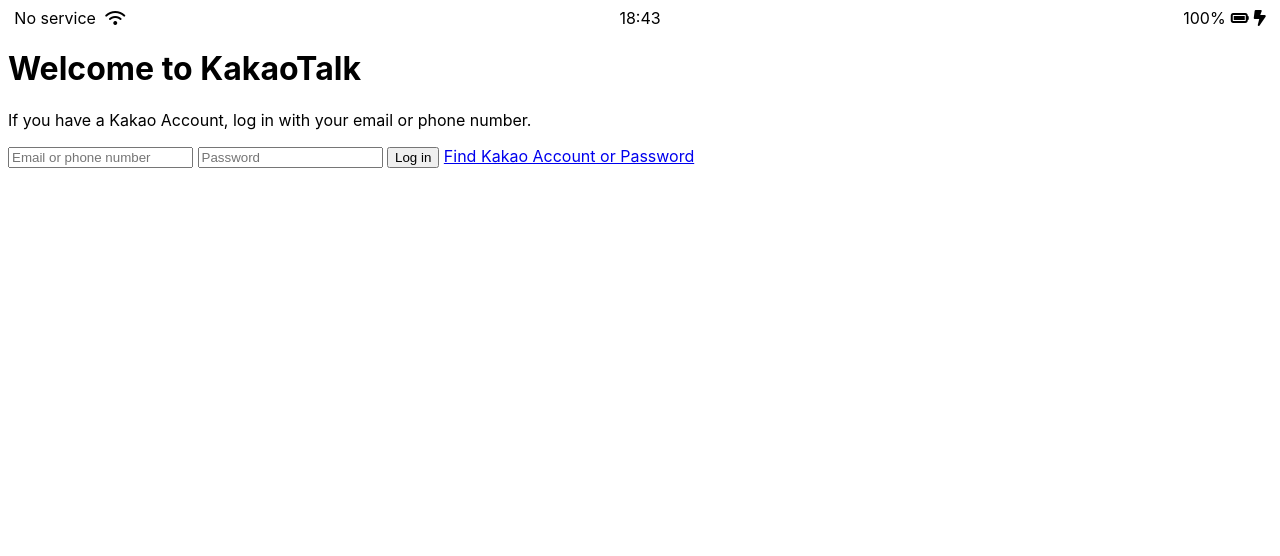
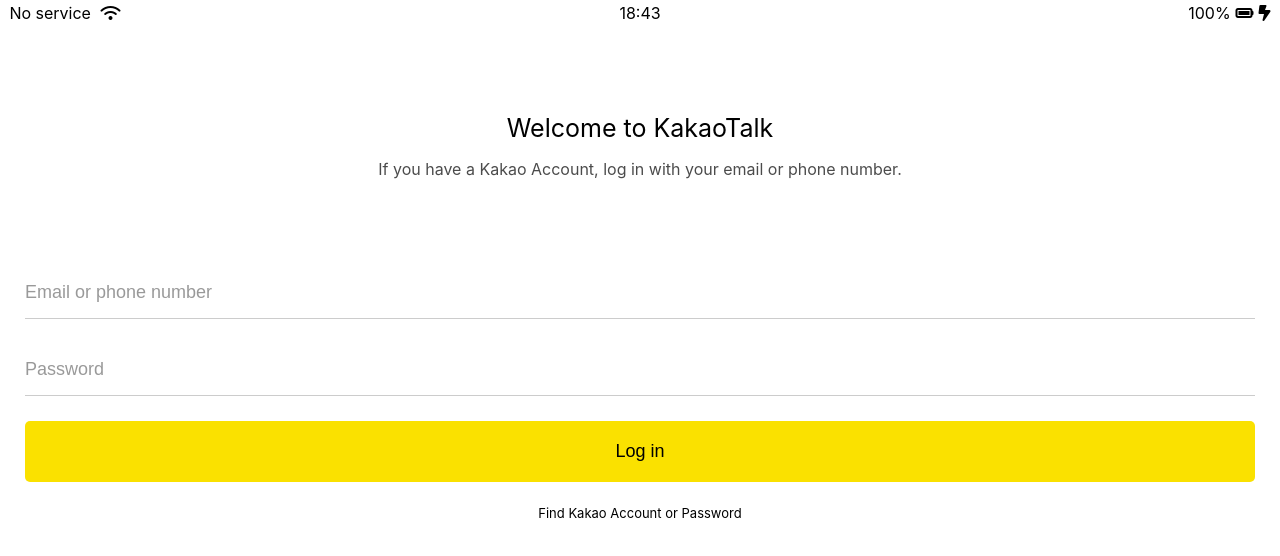
Before and after one commit to jiyun0211/kokoa-clone-2025, a plain HTML site: page index.html in a window 1280 px wide. Drawn offline with Linux system fonts and the light colour scheme.

Commit message:
Finished first page HTML & CSS

```diff
--- /dev/null
+++ b/CSS/login-form.css
@@ -0,0 +1,39 @@
+#login-form {
+  display: flex;
+  flex-direction: column;
+  margin: 0px 25px;
+}
+
+#login-form input {
+  border: none;
+  padding: 15px 0px;
+  font-size: 18px;
+  margin-bottom: 25px;
+}
+
+#login-form input:not([type="submit"]) {
+  border-bottom: 1px solid rgba(0, 0, 0, 0.2);
+  transition: border-color 0.3s ease-in-out;
+}
+
+#login-form input::placeholder {
+  color: rgba(0, 0, 0, 0.4);
+}
+
+#login-form input:focus {
+  border-color: var(--yellow);
+}
+
+#login-form input[type="submit"] {
+  background-color: var(--yellow);
+  cursor: pointer;
+  padding: 20px;
+  border-radius: 5px;
+}
+
+#login-form a {
+  text-align: center;
+  text-decoration: none;
+  color: inherit;
+  font-size: 13px;
+}
--- /dev/null
+++ b/CSS/status-bar.css
@@ -0,0 +1,27 @@
+.status-bar {
+  display: flex;
+  justify-content: center;
+  padding: 5px 3px;
+}
+
+.status-bar__column {
+  width: 33%;
+}
+.status-bar__column:first-child span {
+  margin-right: 5px;
+}
+
+.status-bar__column:nth-child(2) {
+  display: flex;
+  justify-content: center;
+}
+
+.status-bar__column:last-child {
+  display: flex;
+  justify-content: flex-end;
+  align-items: center;
+}
+
+.status-bar__column .fa-battery-full {
+  margin: 0px 5px;
+}
--- a/CSS/styles.css
+++ b/CSS/styles.css
@@ -1,31 +1,10 @@
+@import "reset.css";
+@import "variables.css";
+@import "status-bar.css";
+@import "welcome-header.css";
+@import "login-form.css";
+
 body {
   font-family: -apple-system, BlinkMacSystemFont, "Segoe UI", Roboto, Oxygen, Ubuntu, Cantarell, "Open Sans",
     "Helvetica Neue", sans-serif;
 }
-
-.status-bar {
-  display: flex;
-  justify-content: center;
-}
-
-.status-bar__column {
-  width: 33%;
-}
-.status-bar__column:first-child span {
-  margin-right: 5px;
-}
-
-.status-bar__column:nth-child(2) {
-  display: flex;
-  justify-content: center;
-}
-
-.status-bar__column:last-child {
-  display: flex;
-  justify-content: flex-end;
-  align-items: center;
-}
-
-.status-bar__column .fa-battery-full {
-  margin: 0px 5px;
-}
--- /dev/null
+++ b/CSS/welcome-header.css
@@ -0,0 +1,17 @@
+.welcome-header {
+  margin: 90px 0px;
+  text-align: center;
+  display: flex;
+  flex-direction: column;
+  align-items: center;
+}
+
+.welcome-header__title {
+  margin-bottom: 20px;
+  font-size: 25px;
+}
+
+.welcome-header__text {
+  width: 60%;
+  opacity: 0.7;
+}
```
